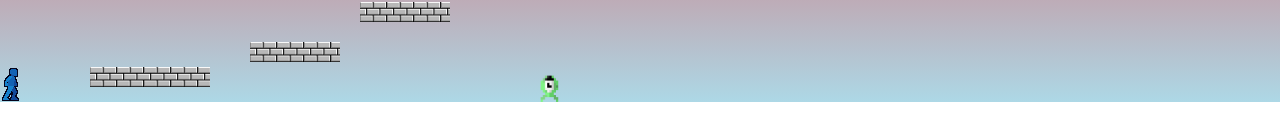
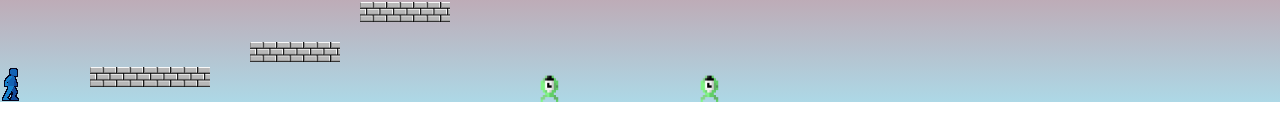
Before and after one commit to strongpauly/platformer, a React (Create React App) app: page / in a window 1280 px wide. Shown: the part 398-538 px from the top of the page. Built offline with nearby package versions, Linux system fonts and the light colour scheme; the HTML template or start-up script is replaced by a standard one.

Commit message:
Multiple enemies

```diff
--- a/src/components/Game.tsx
+++ b/src/components/Game.tsx
@@ -24,7 +24,8 @@ class Game extends React.Component<any, any> {
         this.state = {
             bulletCount: 0,
             bullets: [],
-            enemies: level.enemies.map( (enemy: any) => {
+            enemies: level.enemies.map( (enemy: any, index:number) => {
+                enemy.id = index;
                 enemy.width = Constants.ENEMY_WIDTH;
                 enemy.height = Constants.ENEMY_HEIGHT;
                 return enemy;
@@ -260,8 +261,17 @@ class Game extends React.Component<any, any> {
         } else if(enemy.x >= enemy.maxX) {
             enemy.inverted = true;
         }
+        this.updateEnemy(enemy);
+    }
+
+    private updateEnemy(enemy: any): void {
         this.setState({
-            enemies: [enemy]
+            enemies: this.state.enemies.map( (e:any) => {
+                if(e.id === enemy.id) {
+                    return enemy;
+                }
+                return e;
+            })
         });
     }
 
@@ -383,20 +393,16 @@ class Game extends React.Component<any, any> {
             collided.hp--;
             collided.hit = true;
             if (collided.hp > 0) {
-                this.setState({
-                    enemies: [collided]
-                });
+                this.updateEnemy(collided);
                 collided.hitTimer = setTimeout( () => {
                     collided.hit = false;
                     delete collided.hitTimer;
-                    this.setState({
-                        enemies: [collided]
-                    });
+                    this.updateEnemy(collided);
                 }, 299);
             } else {
                 clearInterval(collided.movementInterval);
                 this.setState({
-                    enemies: []
+                    enemies: this.state.enemies.filter( (e:any) => e.id !== collided.id)
                 });
             }
             return collided;
--- a/src/levels/1.tsx
+++ b/src/levels/1.tsx
@@ -5,6 +5,13 @@ export default {
         "minX": 500,
         "speed": 2,
         "x": 560,
+        "y": 0
+    }, {
+        "hp": 20,
+        "maxX": 750,
+        "minX": 650,
+        "speed": 2,
+        "x": 700,
         "y": 0
     }],
     "guns": [{
```
